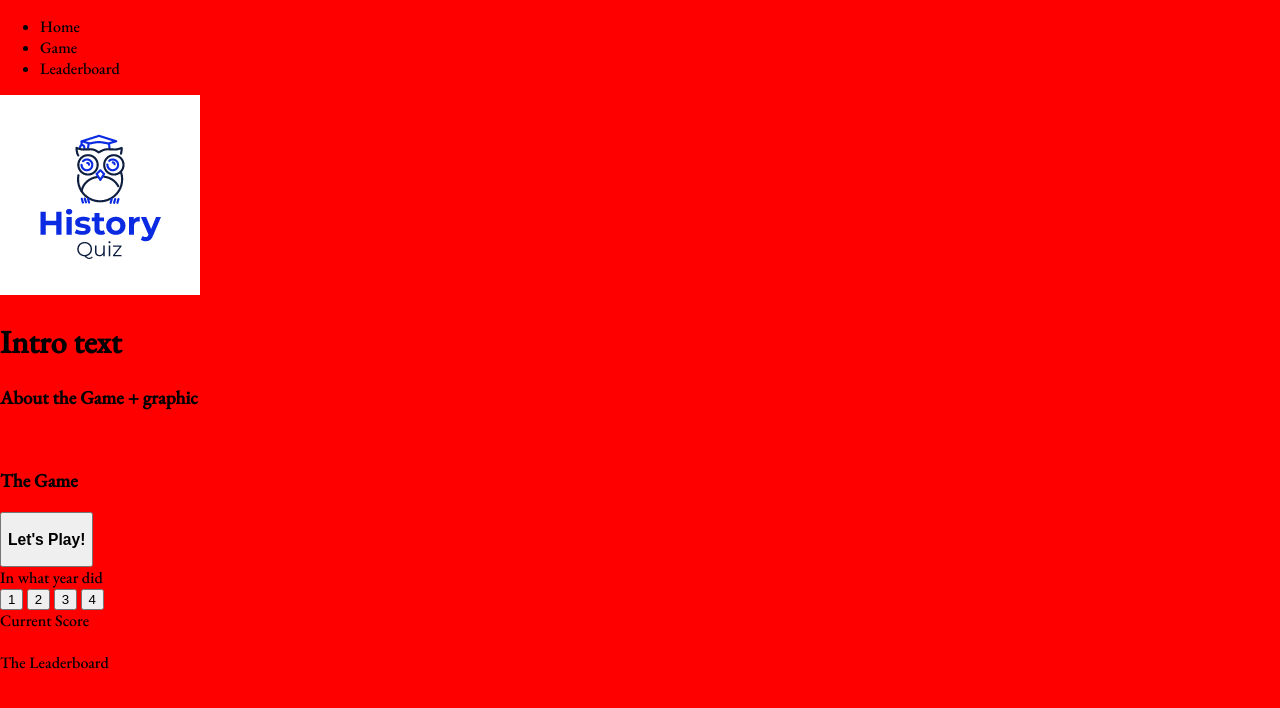
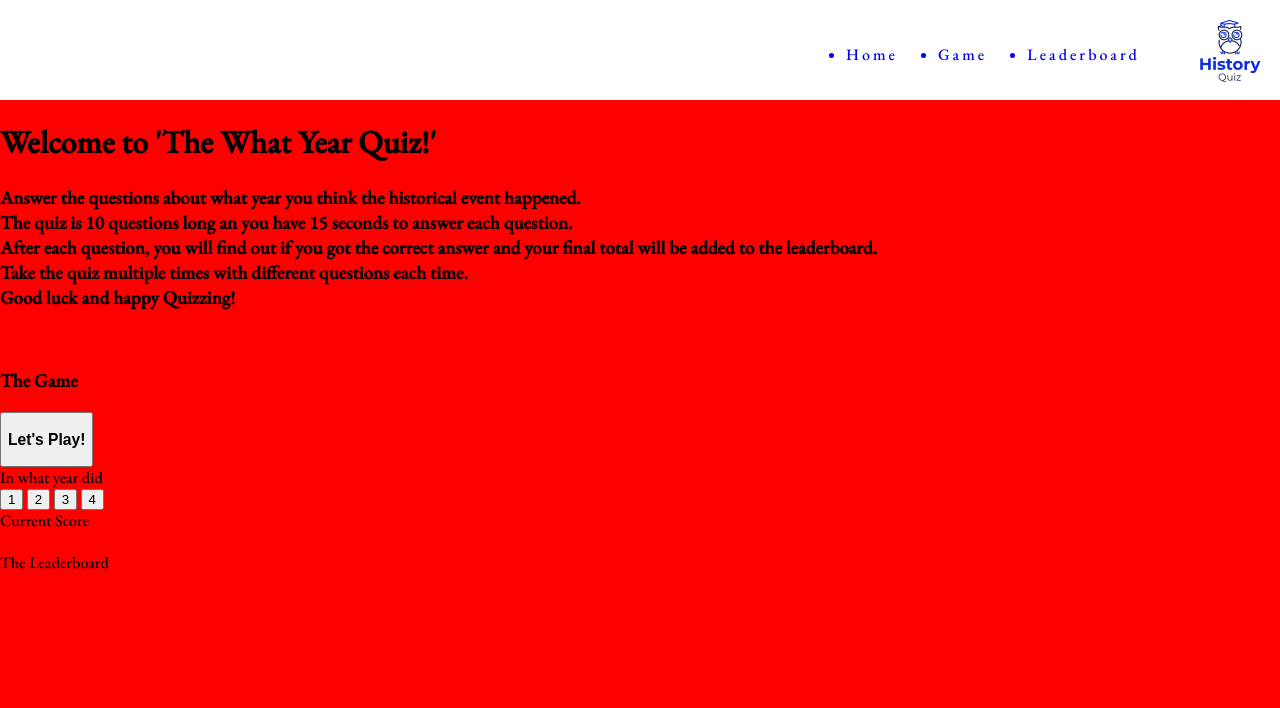
Before and after one commit to NRCarver/Javascript-Quiz, a plain HTML site: page index.html in a window 1280 px wide. Drawn offline with nearby package versions, Linux system fonts and the light colour scheme.

Commit message:
Add text to html layout and add CSS to header bar

```diff
--- a/assets/css/style.css
+++ b/assets/css/style.css
@@ -3,4 +3,43 @@ body {
     font-family: 'EB Garamond','Nova Square', serif;
     padding: 0%;
     margin: 0%;
+    padding-top: 100px;
 }
+
+header {
+	position: fixed;
+	width: 100%;
+	top: 0;
+}
+
+ul {
+    margin: 0;
+}
+
+.nav-bar {
+    padding: 0;
+    margin: 0;
+    position: top;
+    background-color: white;
+    top: 0;
+    height: 100px;
+    width: 100%;
+}
+
+.menu {
+	font-size: 80%;
+	letter-spacing: 3px;
+	line-height: 40px;
+	float: right;
+	overflow: hidden;
+}
+
+.menu a {
+	margin-right: 40px;
+	margin-top: 35px;
+	float: left;
+    position: relative;
+	text-decoration: none;
+    font-size: 125%;
+
+}
--- a/index.html
+++ b/index.html
@@ -13,21 +13,18 @@
 </head>
 <body>
     <header>
-        <nav>
-            <ul>
-                <li>Home</li>
-                <li>Game</li>
-                <li>Leaderboard</li>
+        <nav class="nav-bar">
+            <ul class="menu">
+                <img src="assets/images/historyquiz-logo.png" alt="History Quiz Logo" aria-label="History Quiz Label" height = "100px">
+                <a href="index.html" class="menu-buttons"><li>Home</li></a>
+                <a href="PLACEHOLDER - GAME" class="menu-buttons"><li>Game</li></a>
+                <a href="PLACEHOLDER - lEADERBOARD" class="menu-buttons"><li>Leaderboard</li></a>
             </ul>
         </nav>
-
-
-
-    </header>
+     </header>
     <div>
-        <img src="assets/images/historyquiz-logo.png" alt="history quiz logo">
-        <h1>Intro text </h1>
-    <h3>About the Game + graphic</h3>
+        <h1>Welcome to 'The What Year Quiz!'</h1>
+    <h3>Answer the questions about what year you think the historical event happened. <br>The quiz is 10 questions long an you have 15 seconds to answer each question. <br> After each question, you will find out if you got the correct answer and your final total will be added to the leaderboard. <br> Take the quiz multiple times with different questions each time.<br> Good luck and happy Quizzing!</h3>
     </div>
     <br>
     <div class="game-box">
```
